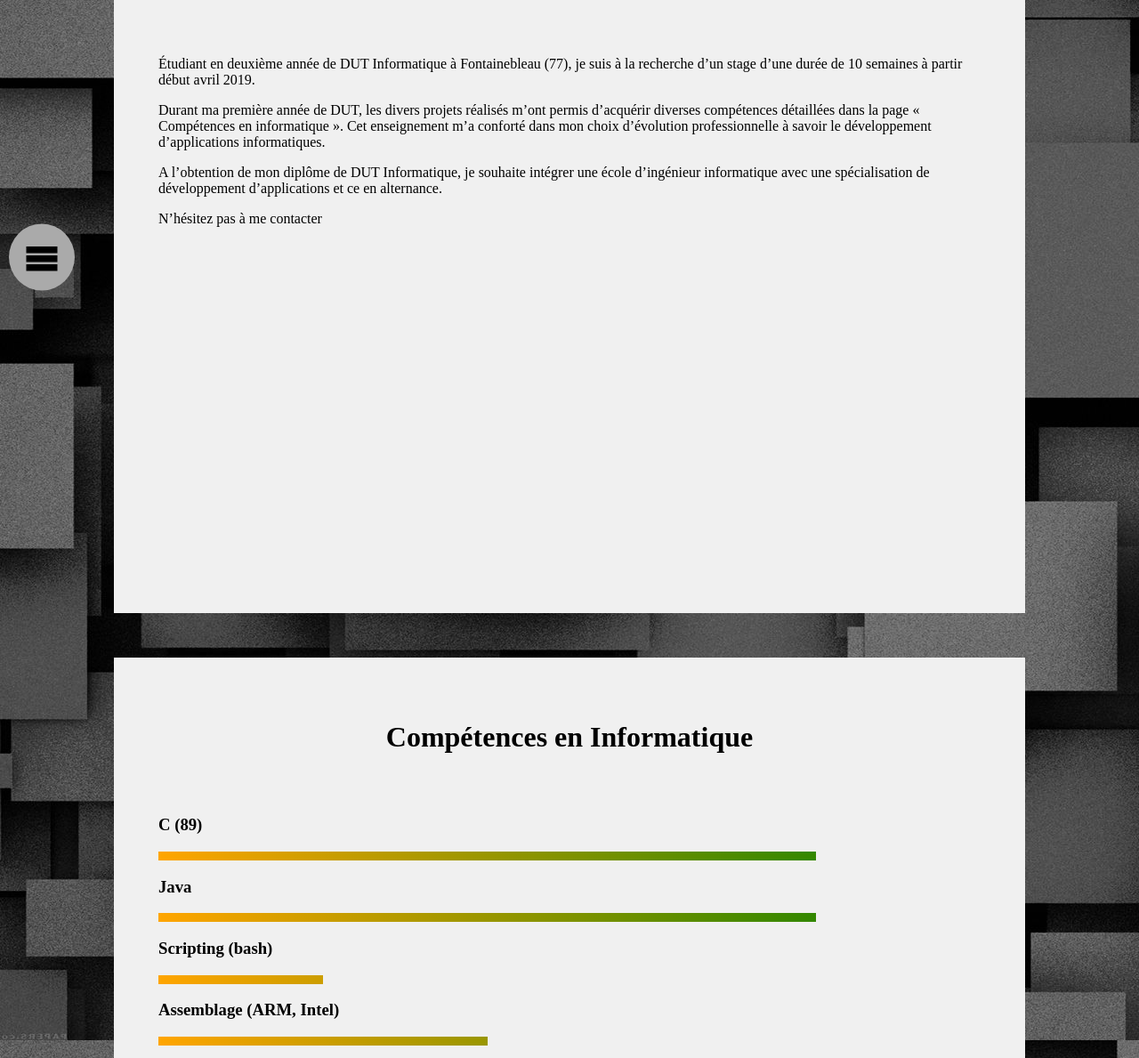
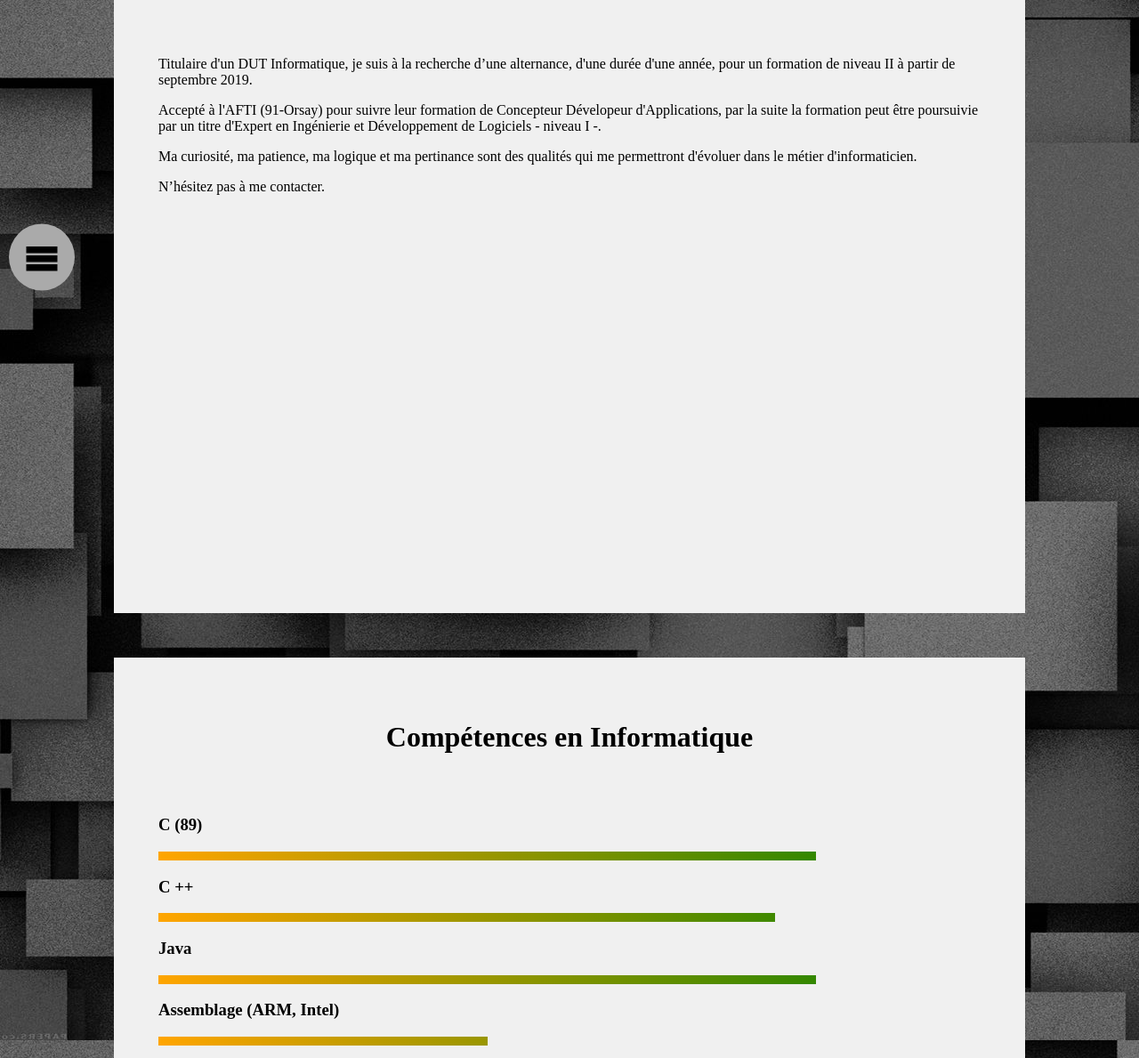
Before and after one commit to perineau/perineau.github.io, a plain HTML site: page index.html in a window 1280 px wide. Shown: the part 111-1300 px from the top of the page at 89% size. Drawn offline with Linux system fonts and the light colour scheme; files whose address does not match are found by name.

Commit message:
mise a jour

```diff
--- a/index.html
+++ b/index.html
@@ -31,14 +31,14 @@
 
     <div class="page" id="presentation">
         <h1>Présentation</h1>
-        <p>Étudiant en deuxième année de DUT Informatique à Fontainebleau (77), je suis à la recherche d’un stage d’une
-            durée de 10 semaines à partir début avril 2019.</p>
-        <p>Durant ma première année de DUT, les divers projets réalisés m’ont permis d’acquérir diverses compétences
-            détaillées dans la page « Compétences en informatique ». Cet enseignement m’a conforté dans mon choix
-            d’évolution professionnelle à savoir le développement d’applications informatiques.</p>
-        <p>A l’obtention de mon diplôme de DUT Informatique, je souhaite intégrer une école d’ingénieur informatique
-            avec une spécialisation de développement d’applications et ce en alternance.</p>
-        <p>N’hésitez pas à me contacter</p>
+        <p>Titulaire d'un DUT Informatique, je suis à la recherche d’une alternance, d'une durée d'une année, pour un
+            formation de niveau II à partir de septembre 2019.</p>
+        <p>Accepté à l'AFTI (91-Orsay) pour suivre leur formation de Concepteur Dévelopeur d'Applications, par la suite
+            la formation peut être poursuivie par un titre d'Expert en Ingénierie et Développement de Logiciels - niveau
+            I -.</p>
+        <p>Ma curiosité, ma patience, ma logique et ma pertinance sont des qualités qui me permettront d'évoluer dans le
+            métier d'informaticien.</p>
+        <p>N’hésitez pas à me contacter.</p>
     </div>
 
     <div class="page" id="competance">
@@ -49,9 +49,19 @@
             <div style="width: 20%;"></div>
         </div>
 
+        <h3>C ++</h3>
+        <div class="barre">
+            <div style="width: 25%;"></div>
+        </div>
+
         <h3>Java</h3>
         <div class="barre">
             <div style="width: 20%;"></div>
+        </div>
+
+        <h3>Assemblage (ARM, Intel)</h3>
+        <div class="barre">
+            <div style="width: 60%;"></div>
         </div>
 
         <h3>Scripting (bash)</h3>
@@ -59,9 +69,9 @@
             <div style="width: 80%;"></div>
         </div>
 
-        <h3>Assemblage (ARM, Intel)</h3>
+        <h3>WinDev</h3>
         <div class="barre">
-            <div style="width: 60%;"></div>
+            <div style="width: 30%;"></div>
         </div>
 
         <h3>PHP</h3>
@@ -89,7 +99,7 @@
             <div style="width: 70%;"></div>
         </div>
 
-        <h3>SQL (Oracle)</h3>
+        <h3>SQL</h3>
         <div class="barre">
             <div style="width: 50%;"></div>
         </div>
```
